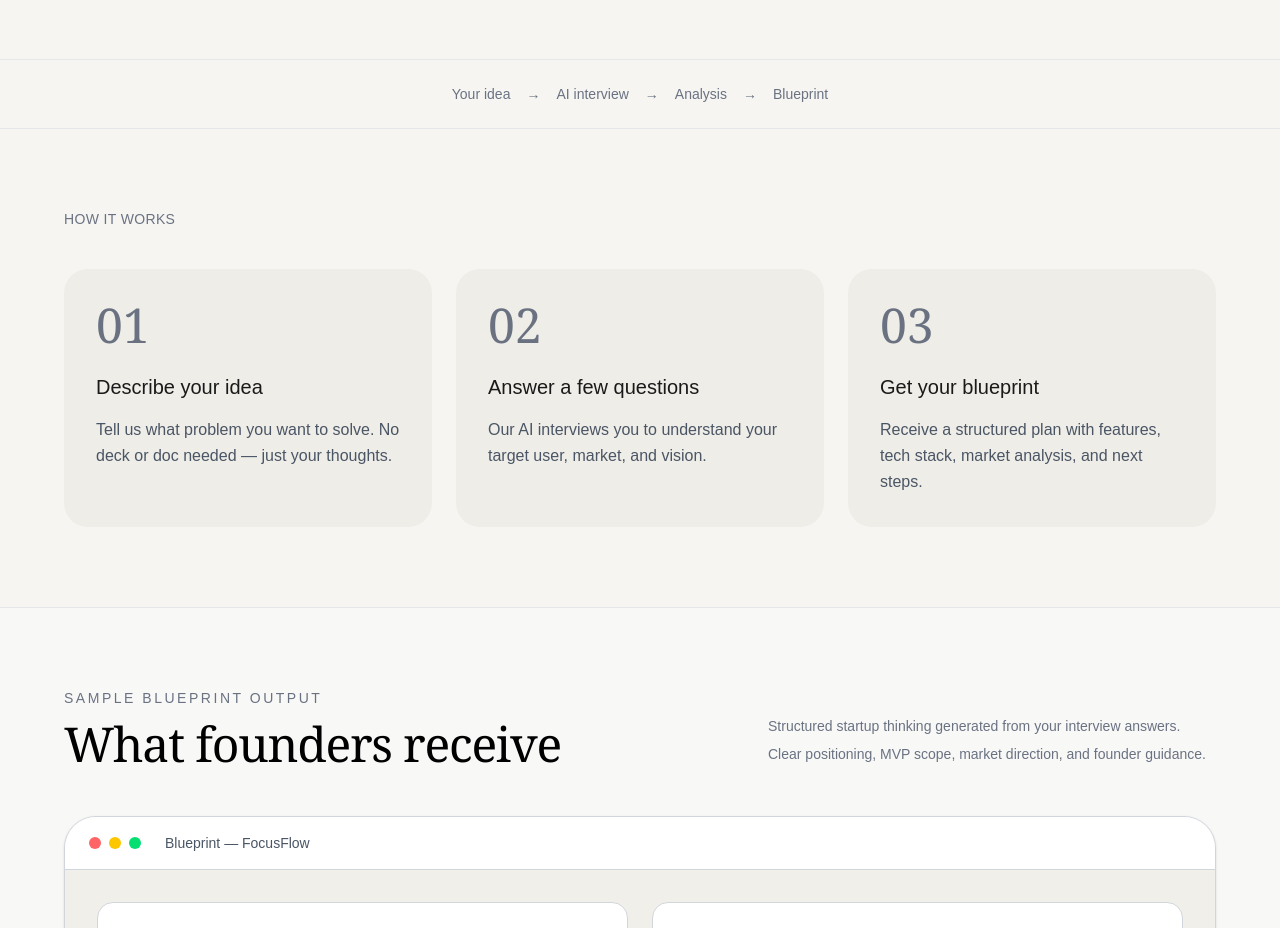
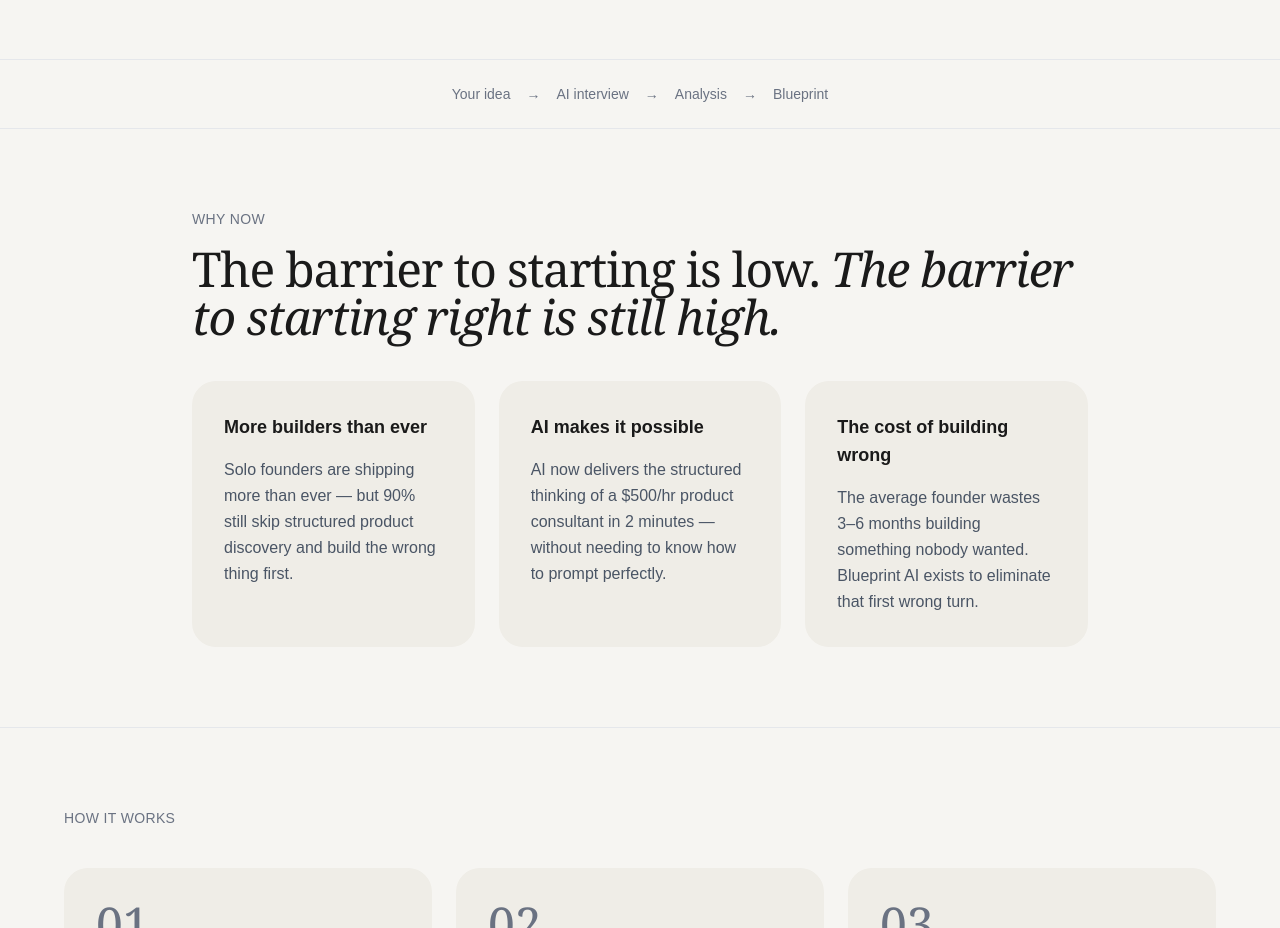
Before and after one commit to GouravSharma1916/blueprint-ai, a Next.js app: page / in a window 1280 px wide. Shown: the part 720-1648 px from the top of the page. Built offline with nearby package versions, Linux system fonts and the light colour scheme.

Commit message:
Add Why Now section

```diff
--- a/app/page.tsx
+++ b/app/page.tsx
@@ -56,6 +56,57 @@ Talk to your AI product strategist
           <span>Blueprint</span>
         </div>
       </section>
+
+
+
+
+
+
+
+
+
+{/* WHY NOW */}
+      <section className="py-20 px-6 border-b border-gray-200">
+        <div className="max-w-4xl mx-auto">
+          <p className="text-sm tracking-wide text-gray-500 uppercase">Why now</p>
+          <h2 className="mt-4 text-4xl md:text-5xl font-serif tracking-tight">
+            The barrier to starting is low.{" "}
+            <span className="italic">
+              The barrier to starting right is still high.
+            </span>
+          </h2>
+
+          <div className="mt-10 grid grid-cols-1 md:grid-cols-3 gap-6">
+            {[
+              {
+                title: "More builders than ever",
+                desc: "Solo founders are shipping more than ever — but 90% still skip structured product discovery and build the wrong thing first.",
+              },
+              {
+                title: "AI makes it possible",
+                desc: "AI now delivers the structured thinking of a $500/hr product consultant in 2 minutes — without needing to know how to prompt perfectly.",
+              },
+              {
+                title: "The cost of building wrong",
+                desc: "The average founder wastes 3–6 months building something nobody wanted. Blueprint AI exists to eliminate that first wrong turn.",
+              },
+            ].map((item) => (
+              <div key={item.title} className="rounded-3xl bg-[#efede7] p-8">
+                <h3 className="text-lg font-semibold">{item.title}</h3>
+                <p className="mt-4 text-gray-600 leading-relaxed">{item.desc}</p>
+              </div>
+            ))}
+          </div>
+        </div>
+      </section>
+
+
+
+
+
+
+
+
 
 
 
```
